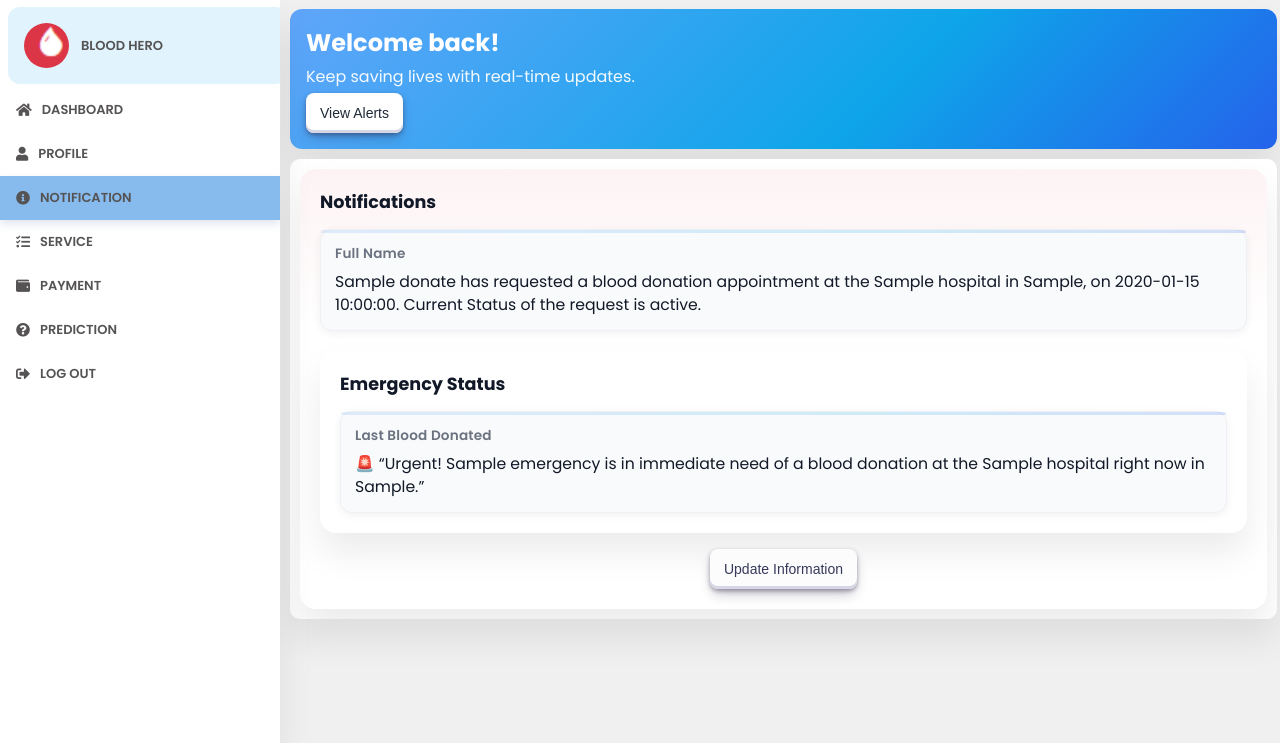
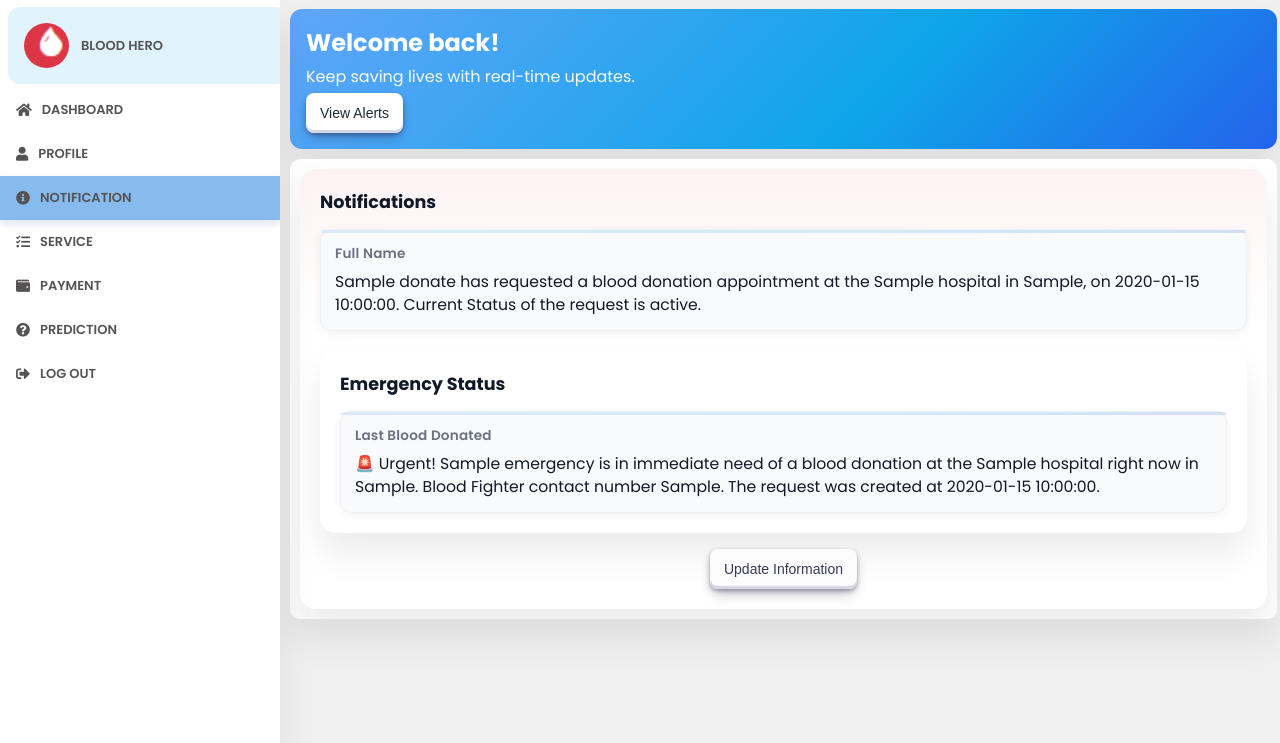
Before and after one commit to hasibhasan-github/IUB_CSE309_WebApplication_Blood_Donation_Management_System, a Flask app: template website/templates/HeroNotification.html in a window 1280 px wide. Shown: the part 57-800 px from the top of the page. Run offline with Flask 3, Linux system fonts and the light colour scheme; the template is opened without the code that fills it: values that come from a table or form of the project are taken from there, others are empty; tables that the repository leaves empty hold one stand-in row (values such as "Sample post").

Commit message:
@hasibhasan-github

```diff
--- a/website/templates/HeroNotification.html
+++ b/website/templates/HeroNotification.html
@@ -51,10 +51,12 @@ Notification • Blood Donation
         <div class="projects_data">
           <div class="data">
             <h4>Last Blood Donated</h4>
-            <p>🚨 “Urgent! {{ data.requester_name }} is in
+            <p>🚨 Urgent! {{ data.requester_name }} is in
                 immediate need of a blood donation at
                 the {{ data.hospital }} hospital right now in
-                {{ data.city }}.”</p>
+                {{ data.city }}. Blood Fighter contact number
+                {{ data.requester_phome }}. The request was created
+                at {{ data.created_at }}.</p>
           </div>
         </div>
       </div>
```
